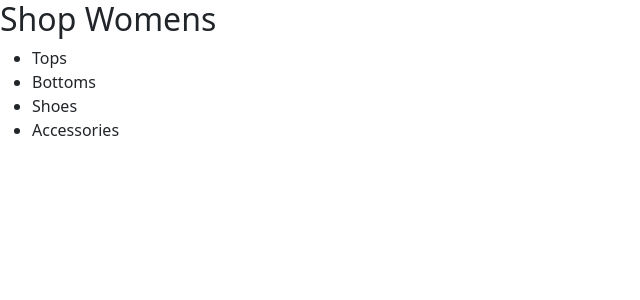
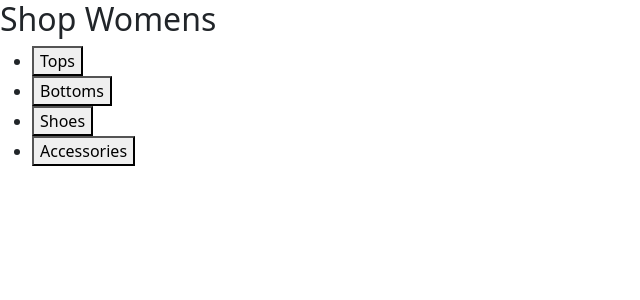
Before and after one commit to Rober2092/zankooo, a React (Create React App) app in the folder client/: page /shopwomens in a window 1280 px wide. Shown: the top 300 px of the page, without its empty margins (0-640 px from the left). Built offline with nearby package versions, Linux system fonts and the light colour scheme.

Commit message:
add product detail page

```diff
--- a/client/src/App.js
+++ b/client/src/App.js
@@ -2,6 +2,7 @@ import React from 'react';
 import { BrowserRouter as Router, Routes, Route } from 'react-router-dom';
 
 import Home from './pages/Home';
+import ProductDetail from './pages/ProductDetail';
 import ShopMens from './pages/ShopMens';
 import ShopWomens from './pages/ShopWomens';
 import { StoreProvider } from "./utils/GlobalState";
@@ -26,6 +27,10 @@ function App() {
                   path="/shopwomens"
                   element={<ShopWomens />}
                 />
+                <Route
+                  path="/product/:id"
+                  element={<ProductDetail />}
+                />
               </Routes>
             </StoreProvider>
           </div>
--- a/client/src/components/ProductItem/index.js
+++ b/client/src/components/ProductItem/index.js
@@ -1,5 +1,6 @@
 import React from "react";
 import products from '../../products.json'
+import { Link } from "react-router-dom";
 
 import Card from 'react-bootstrap/Card';
 
@@ -8,7 +9,9 @@ function ProductItemCard(props) {
     return (
 
         <Card style={{ width: '18rem' }}>
+            <Link to={`/products/`}>
           <Card.Img className='' alt={props.name} src={props.image} />
+          </Link>
           <Card.Body>
             <Card.Title>{props.name}</Card.Title>
             <Card.Text>
@@ -29,7 +32,7 @@ function ProductItemCard(props) {
     <>
     <div>
     </div>
-    <h1>Portfolio</h1>
+    <h1>Tops</h1>
 
       <Wrapper>
 
--- a/client/src/components/SubCategoryMenu/index.js
+++ b/client/src/components/SubCategoryMenu/index.js
@@ -1,22 +1,27 @@
-import React from 'react';
+import React, { useState } from 'react';
+import ProductList from '../ProductList';
 
 function SubCategoryMenu() {
+
+    const [currentProductList, setCurrentProductList] = useState()
     return (
         <main>
             <ul>
                 <li>
-                    <a>Tops</a>
+                    <button onClick={() => setCurrentProductList(<ProductList />)}>Tops</button>
                 </li>
                 <li>
-                    <a>Bottoms</a>
+                    <button>Bottoms</button>
                 </li>
                 <li>
-                    <a>Shoes</a>
+                    <button>Shoes</button>
                 </li>
                 <li>
-                    <a>Accessories</a>
+                    <button>Accessories</button>
                 </li>
             </ul>
+            {currentProductList && <ProductList />}
+
 
         </main>
     );
--- /dev/null
+++ b/client/src/pages/ProductDetail.js
@@ -0,0 +1,41 @@
+import React, { useState } from 'react';
+
+
+
+function ProductDetail() {
+
+
+//   return (
+//     <>
+//       {currentProduct ? (
+//         <div className="container my-1">
+//           <Link to="/">← Back to Products</Link>
+
+//           <h2>{currentProduct.name}</h2>
+
+//           <p>{currentProduct.description}</p>
+
+//           <p>
+//             <strong>Price:</strong>${currentProduct.price}{' '}
+//             <button onClick={addToCart}>Add to cart</button>
+//             <button
+//               disabled={!cart.find(p => p._id === currentProduct._id)}
+//               onClick={removeFromCart}
+//             >
+//               Remove from Cart
+//             </button>
+//           </p>
+
+//           <img
+//             src={`/images/${currentProduct.image}`}
+//             alt={currentProduct.name}
+//           />
+//         </div>
+//       ) : null}
+//       {loading ? <img src={spinner} alt="loading" /> : null}
+//       <Cart />
+//     </>
+//   );
+}
+
+export default ProductDetail;
--- a/client/src/pages/ShopMens.js
+++ b/client/src/pages/ShopMens.js
@@ -1,5 +1,5 @@
 import React from 'react';
-import ProductList from '../components/ProductList';
+
 import SubCategoryMenu from '../components/SubCategoryMenu';
 
 const ShopMens = () => {
@@ -7,7 +7,7 @@ const ShopMens = () => {
       <main>
         <h2>Shop Mens</h2>
             <SubCategoryMenu />
-            <ProductList />
+
 
       </main>
     );
```
